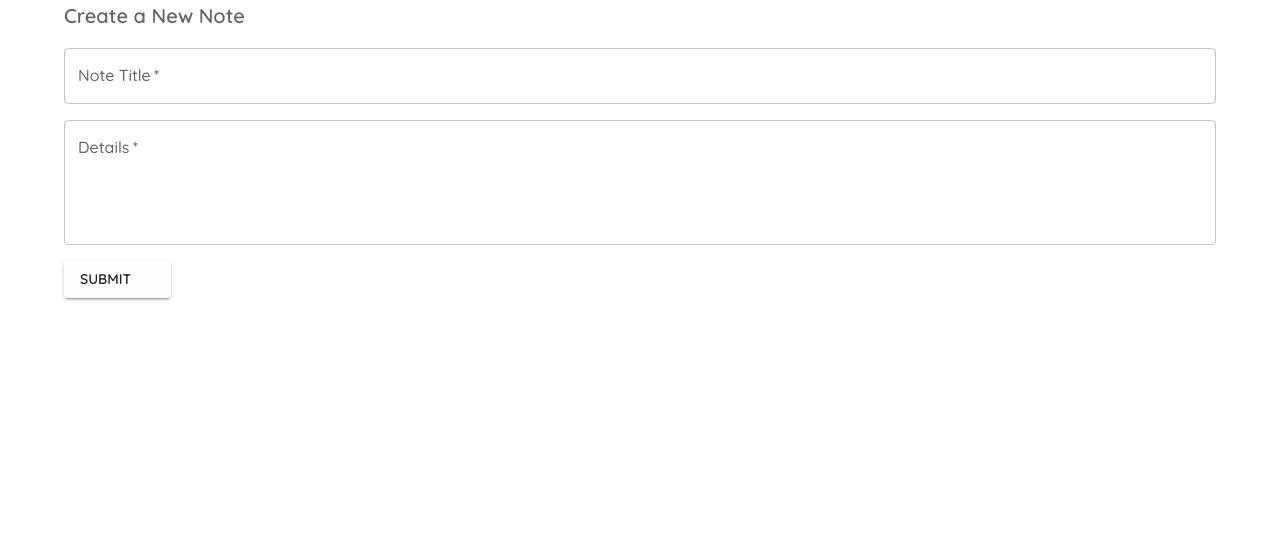
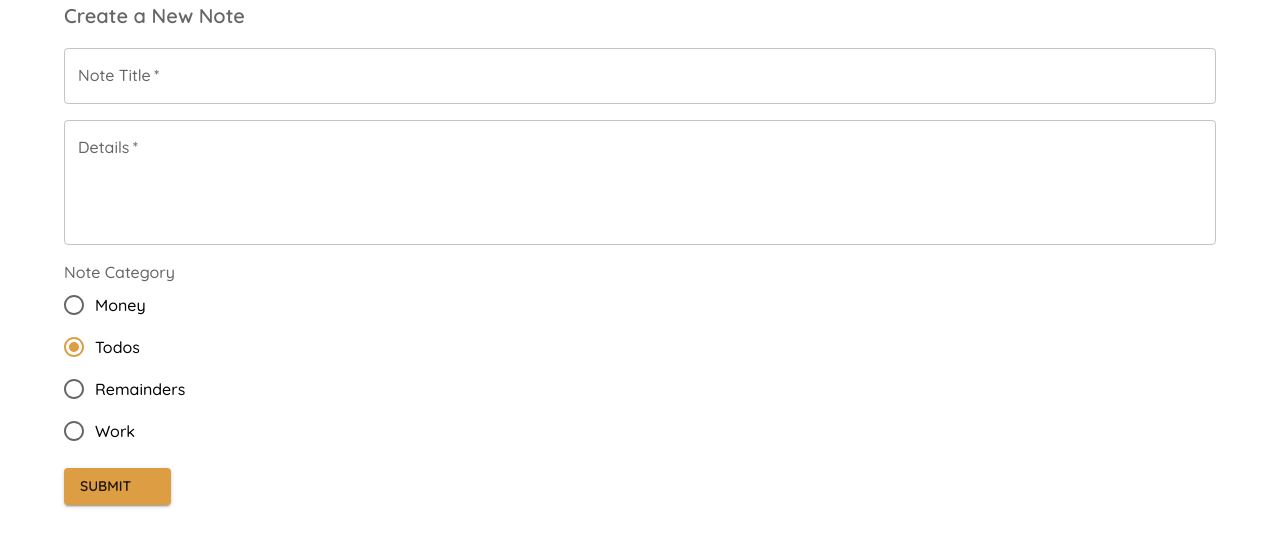
Before and after one commit to puranrana080/web-playground, a React (Create React App) app in the folder material-ui/: page /create in a window 1280 px wide. Shown: the top 546 px of the page. Built offline with nearby package versions, Linux system fonts and the light colour scheme; some icons are missing.

Commit message:
add radio button

```diff
--- a/material-ui/src/App.js
+++ b/material-ui/src/App.js
@@ -7,7 +7,7 @@ import { purple } from "@mui/material/colors";
 const theme = createTheme({
   palette: {
     primary: {
-      main: "#fefefe",
+      main: "#dd9d42ff",
     },
     secondary:purple
   },
--- a/material-ui/src/pages/Create.js
+++ b/material-ui/src/pages/Create.js
@@ -1,27 +1,38 @@
 import React, { useState } from "react";
-import { Typography, Button, Container, TextField } from "@mui/material";
+import {
+  Typography,
+  Button,
+  Container,
+  TextField,
+  Radio,
+  RadioGroup,
+  FormControlLabel,
+  FormLabel,
+  FormControl,
+} from "@mui/material";
 import KeyboardArrowRightIcon from "@mui/icons-material/KeyboardArrowRight";
 
 export default function Create() {
   const [title, setTitle] = useState("");
   const [details, setDetails] = useState("");
 
-    const [titleErr, setTitleErr] = useState(false);
+  const [titleErr, setTitleErr] = useState(false);
   const [detailsErr, setDetailsErr] = useState(false);
+  const [category, setCategory] = useState("todos");
 
   const handleSubmit = (e) => {
     e.preventDefault();
-    setTitleErr(false)
-    setDetailsErr(false)
-    if(title===''){
-      setTitleErr(true)
+    setTitleErr(false);
+    setDetailsErr(false);
+    if (title === "") {
+      setTitleErr(true);
     }
-     if(details===''){
-      setDetailsErr(true)
+    if (details === "") {
+      setDetailsErr(true);
     }
 
     if (title && details) {
-      console.log(title, details);
+      console.log(title, details, category);
     }
   };
 
@@ -59,6 +70,24 @@ export default function Create() {
           required
           error={detailsErr}
         ></TextField>
+
+        <FormControl sx={{ mt: 2, mb: 2, display: "block" }}>
+          <FormLabel>Note Category</FormLabel>
+          <RadioGroup
+            value={category}
+            onChange={(e) => setCategory(e.target.value)}
+          >
+            <FormControlLabel value="money" control={<Radio />} label="Money" />
+            <FormControlLabel value="todos" control={<Radio />} label="Todos" />
+            <FormControlLabel
+              value="remainders"
+              control={<Radio />}
+              label="Remainders"
+            />
+            <FormControlLabel value="work" control={<Radio />} label="Work" />
+          </RadioGroup>
+        </FormControl>
+
         <Button
           type="submit"
           color="primary"
```
